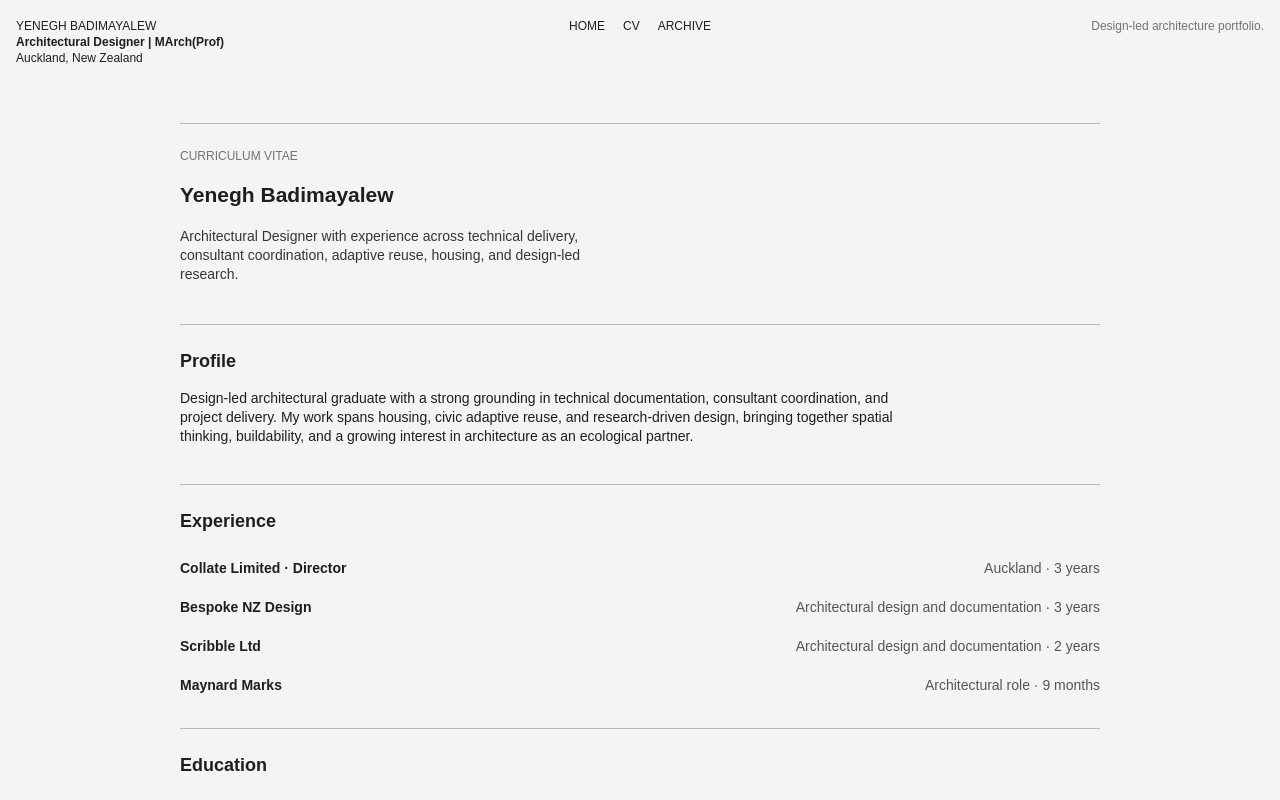
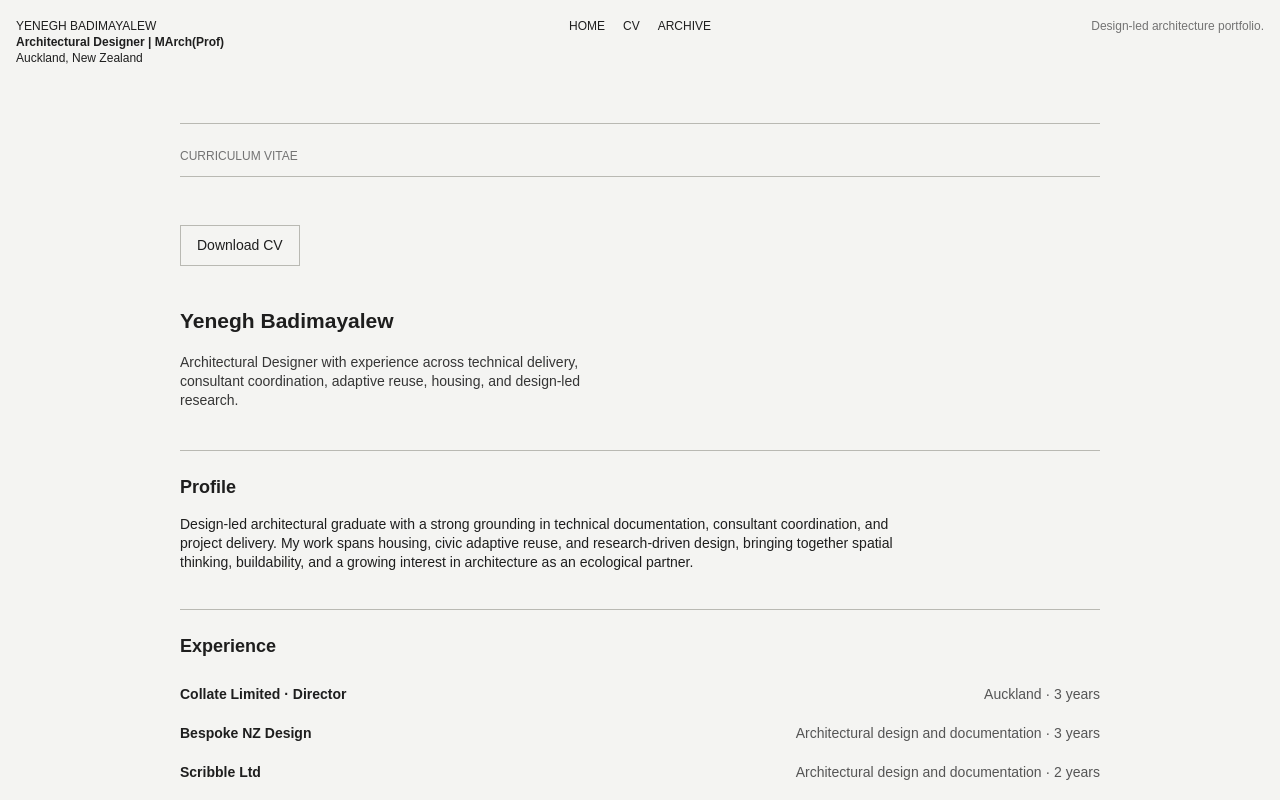
Before and after one commit to Yenegh/yenegh-portfolio, a Next.js app: page /cv in a window 1280 px wide. Shown: the top 800 px of the page. Built offline with nearby package versions, Linux system fonts and the light colour scheme.

Commit message:
Add CV page and downloadable PDF

```diff
--- a/app/cv/page.tsx
+++ b/app/cv/page.tsx
@@ -3,6 +3,16 @@ export default function CVPage() {
     <main className="cv-page">
       <section className="cv-header">
         <p className="section-label">Curriculum Vitae</p>
+        <section className="cv-section">
+      <a
+        href="/cv/yenegh-badimayalew-cv.pdf"
+        download
+        className="cv-download"
+      >
+        Download CV
+      </a>
+    </section>
+
         <h1>Yenegh Badimayalew</h1>
         <p className="lead">
           Architectural Designer with experience across technical delivery,
@@ -77,6 +87,10 @@ export default function CVPage() {
         <p>Email: yenegh@gmail.com</p>
         <p>LinkedIn: linkedin.com/in/yenegh</p>
       </section>
-    </main>
+
+
+
+
+  </main>
   );
 }
--- a/app/globals.css
+++ b/app/globals.css
@@ -329,3 +329,17 @@ img {
     text-align: left;
   }
 }
+.cv-download {
+  display: inline-block;
+  margin-top: 24px;
+  padding: 10px 16px;
+  border: 1px solid var(--line);
+  text-decoration: none;
+  font-size: 14px;
+  transition: all 0.2s ease;
+}
+
+.cv-download:hover {
+  background: #000;
+  color: #fff;
+}
```
Also changed, not shown: 1 other file (tests, documents, lock files or other folders).
